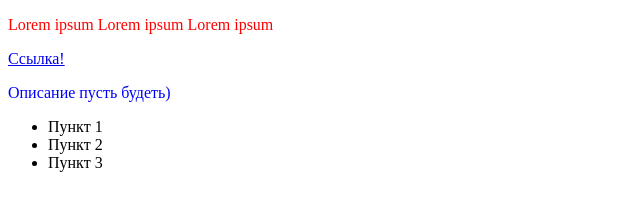
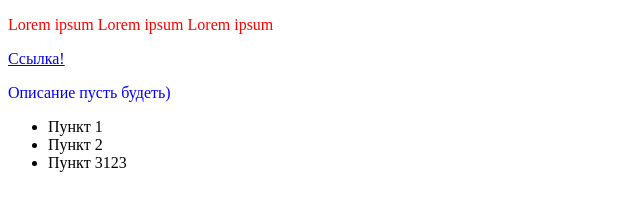
Before and after one commit to JSDenis/Project12, a plain HTML site: page index.html in a window 1280 px wide. Shown: the full height of the page, 0-640 px from the left. Drawn offline with Linux system fonts and the light colour scheme.

Commit message:
2 commit

```diff
--- a/index.html
+++ b/index.html
@@ -17,7 +17,7 @@
         <ul>
             <li>Пункт 1</li>
             <li>Пункт 2</li>
-            <li>Пункт 3</li>
+            <li>Пункт 3123</li>
         </ul>
     </div>
 
```
